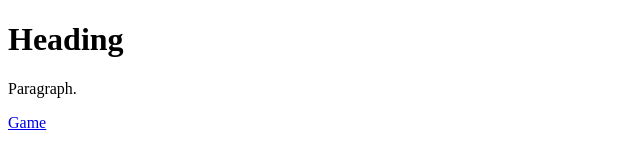
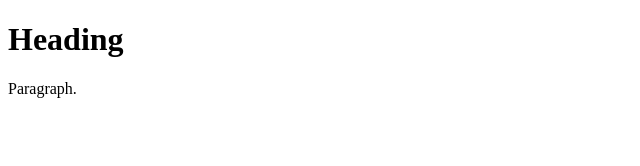
Before and after one commit to Zekaroni/zekaroni.github.io, a plain HTML site: page index.html in a window 1280 px wide. Shown: the full height of the page, 0-640 px from the left. Drawn offline with Linux system fonts and the light colour scheme.

Commit message:
Remove link to Japanese game from index.html
Removed the link to the Japanese game.

```diff
--- a/index.html
+++ b/index.html
@@ -8,7 +8,5 @@
 <h1>Heading</h1>
 <p>Paragraph.</p>
 
-<a href="/japanese-game/">Game<a>
-
 </body>
 </html>
```
